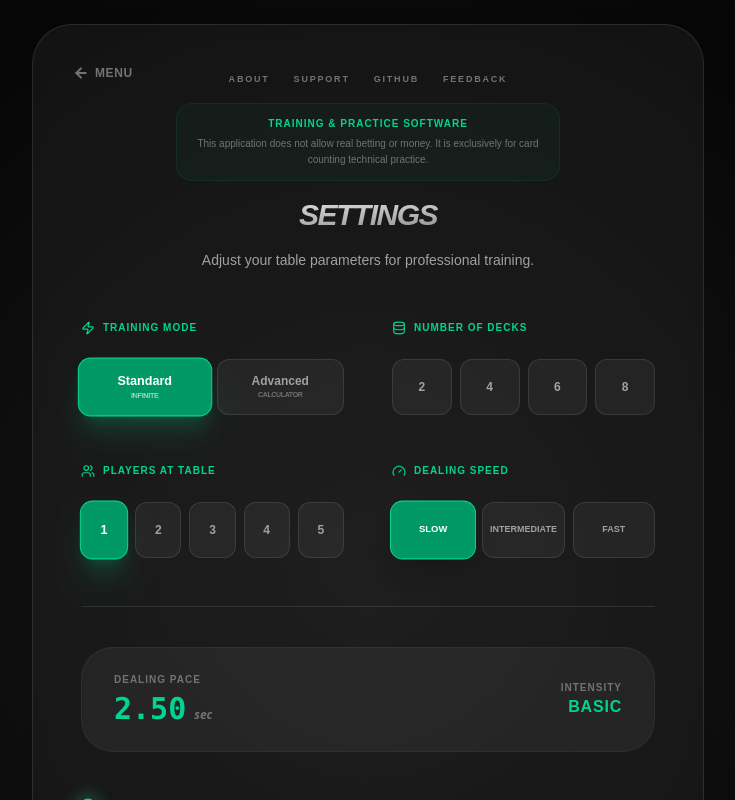
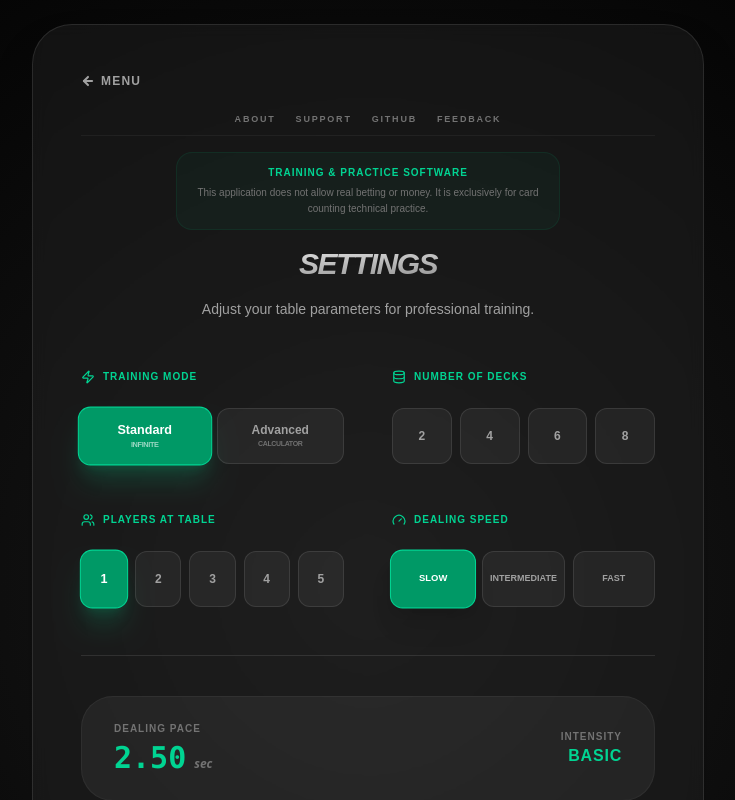
Before and after one commit to XenseiZ23/countmaster-blackjack-trainer, a React (Vite) app: page /trainer in a window 1280 px wide. Shown: the top 800 px of the page, without its empty margins (272-1007 px from the left). Built offline with nearby package versions, Linux system fonts and the light colour scheme.

Commit message:
Bug fixes

```diff
--- a/src/components/SettingsOverlay.tsx
+++ b/src/components/SettingsOverlay.tsx
@@ -78,15 +78,19 @@ export const SettingsOverlay: React.FC<SettingsOverlayProps> = ({
         className="max-w-2xl w-full bg-neutral-800/40 backdrop-blur-sm border border-white/10 rounded-[1.5rem] sm:rounded-[2.5rem] p-6 sm:p-12 shadow-2xl flex flex-col gap-6 sm:gap-12"
       >
         <div className="text-center space-y-4 relative">
-          {status === 'setup' && (
+          {/* Top navigation row: Menu / Back on Left, and Close button on Right */}
+          <div className="flex items-center justify-between w-full select-none pb-2">
+            {status === 'setup' ? (
               <Link
                 to="/"
-              className="absolute -top-6 -left-6 p-4 text-neutral-500 hover:text-emerald-400 transition-colors flex items-center gap-1.5 text-xs font-black uppercase tracking-wider select-none"
+                className="text-neutral-400 hover:text-emerald-400 transition-colors flex items-center gap-1.5 text-[10px] sm:text-xs font-black uppercase tracking-widest"
                 title="Back to Main Menu"
               >
-              <ArrowLeft size={16} className="stroke-[3]" />
+                <ArrowLeft size={14} className="stroke-[3.5]" />
                 <span>Menu</span>
               </Link>
+            ) : (
+              <div /> // Spacer if not setup
             )}
 
             {showSettings && (
@@ -95,14 +99,16 @@ export const SettingsOverlay: React.FC<SettingsOverlayProps> = ({
                   if (status === 'setup') resetGame('idle');
                   setShowSettings(false);
                 }}
-              className="absolute -top-6 -right-6 p-4 text-neutral-500 hover:text-white transition-colors"
+                className="text-neutral-400 hover:text-white transition-colors flex items-center gap-1.5 text-[10px] sm:text-xs font-black uppercase tracking-widest"
                 title="Close Settings"
               >
-              <XCircle size={32} />
+                <span>Close</span>
+                <XCircle size={18} />
               </button>
             )}
+          </div>
 
-          <div className="flex items-center justify-center gap-6 text-[9px] uppercase tracking-[0.2em] font-bold text-neutral-500 mb-4 select-none">
+          <div className="flex flex-wrap items-center justify-center gap-x-5 gap-y-2 text-[9px] uppercase tracking-[0.2em] font-bold text-neutral-500 select-none pb-2 border-b border-white/5">
             <Link to="/about" className="text-neutral-500 hover:text-white transition-colors cursor-pointer">ABOUT</Link>
             <button
               type="button"
```
Lines whose indentation alone changed are shown as unchanged.
